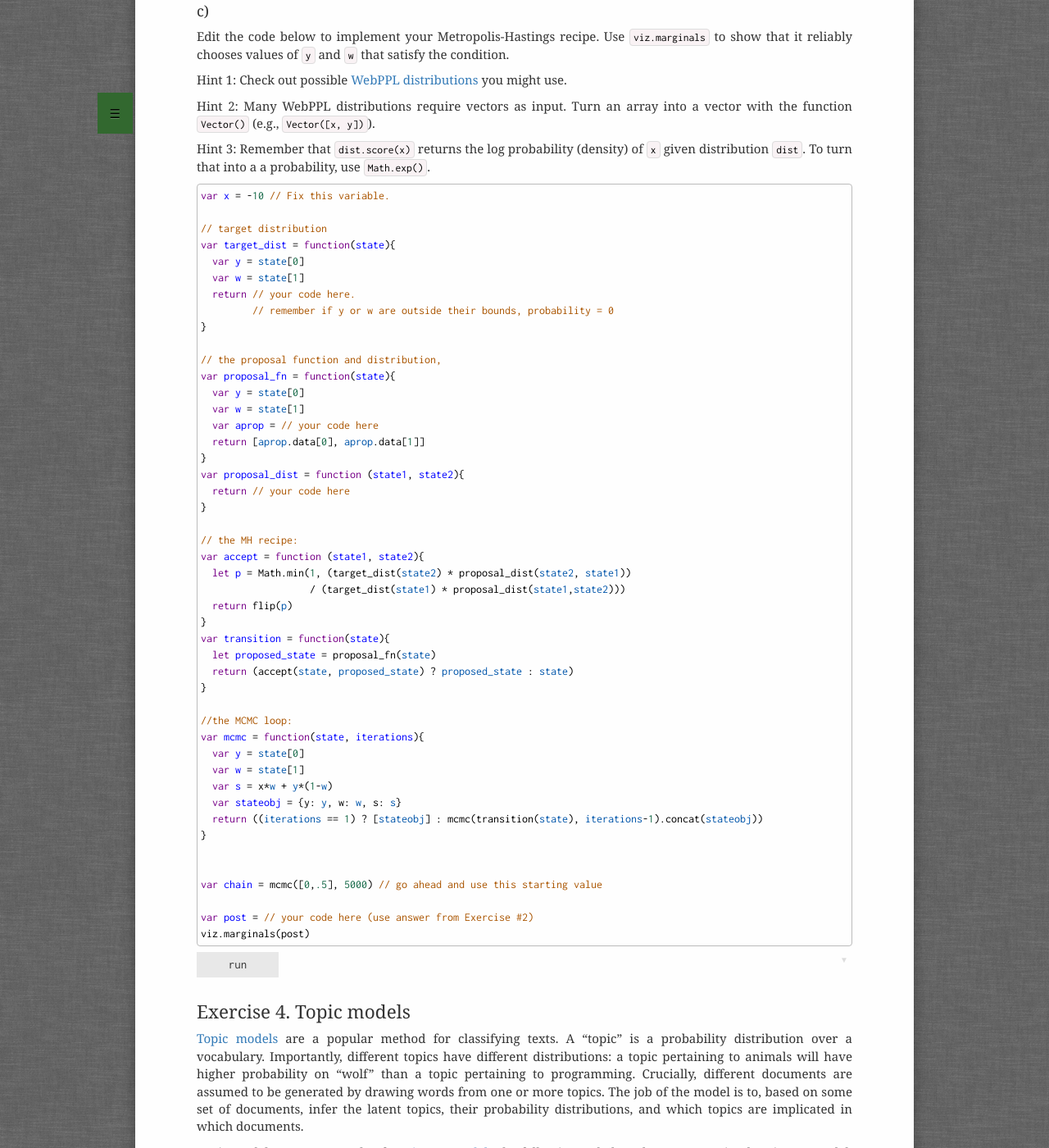
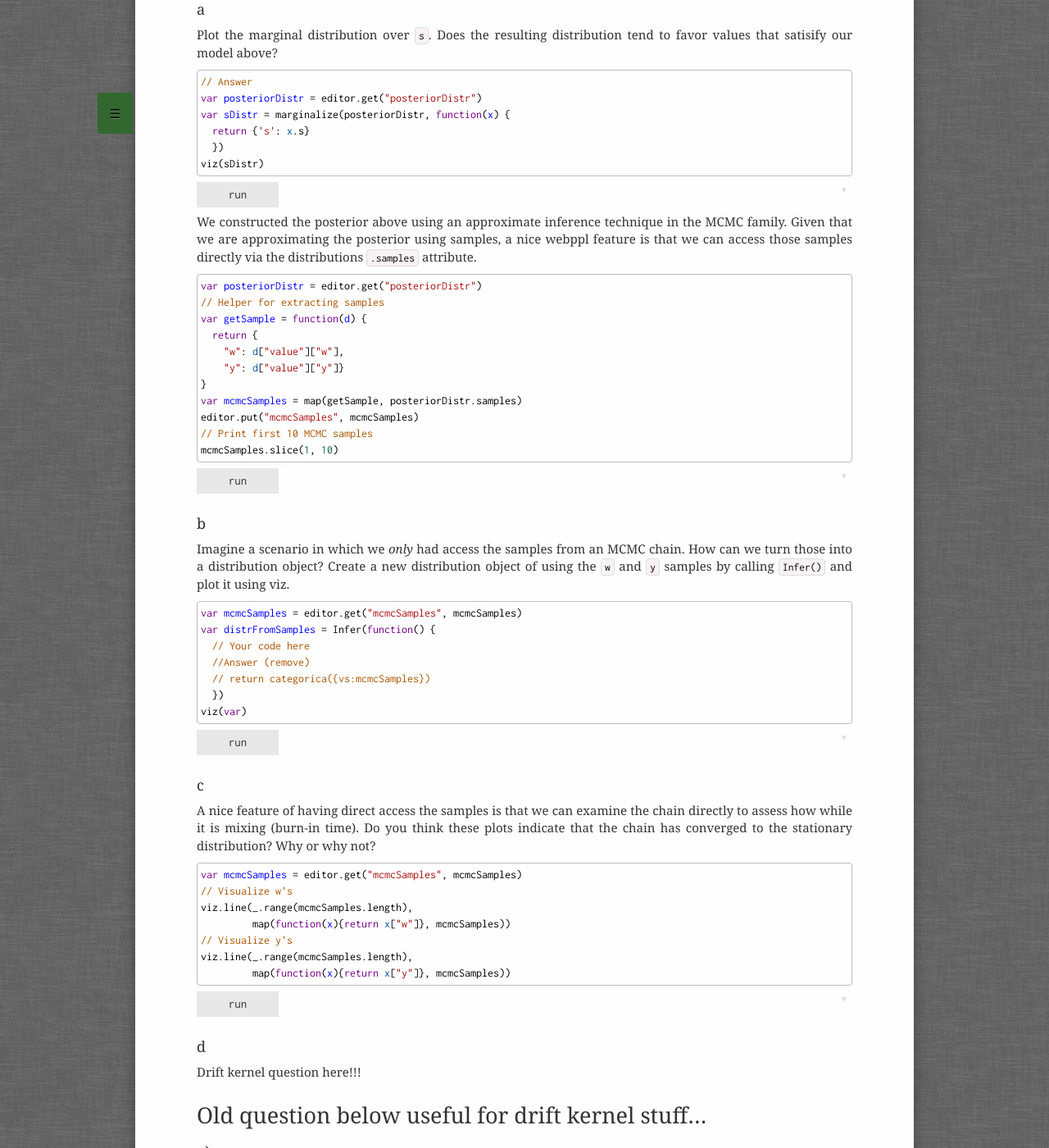
Before and after one commit to probmods/probmods2, a Jekyll site: the page built from exercises/inference-algorithms.md, in a window 1280 px wide and 1400 px high, scrolled down 2096 px. Shown: the whole window at 82% size. Built offline with Jekyll 4.4.1, drawn with Linux system fonts in a browser that asks for light colours; a script that is not in the unit is left out; some of the changed text lies outside the part shown.

Commit message:
addl changes to question to with functionality RH and BP talked about. still need to implement / motivate driftKernel stuff.

````diff
--- a/exercises/inference-algorithms.md
+++ b/exercises/inference-algorithms.md
@@ -54,31 +54,101 @@
 
 ## Exercise 2. Properties and pitfalls of Metropolis-Hastings
 
-Consider this very simple model that chooses `y` and `w` such that `-10 * w + y * (1 - w)` is as close as possible to `0`:
+
+Consider this very simple model that chooses `y` and `w` such that `-10 * w + y * (1 - w)` is as close as possible to `0`.
+
+### `TODO` motivate why we're interested in this relationship between `y` and `w`...
 
 ~~~~
-var p = function(x,y,w){
+var likelihood = function(x,y,w){
   return Gaussian({mu: 0, sigma:0.1}).score(x*w + y*(1-w))
 }
 
-var mymodel = function(){
+var model = function(){
   var x = -10
   var y = uniform(-100,100)
   var w = dirichlet(Vector([1,1])).data[0]
-  factor(p(x,y,w))
+  factor(likelihood(x,y,w))
   return {y: y, w: w, s: x*w + y*(1-w)}
 }
 
-var post = Infer({
+var posteriorDistr = Infer({
   method: 'MCMC',
   samples: 5000,
   lag: 100,
-}, mymodel);
+}, model);
 
-viz.marginals(post)
+editor.put("posteriorDistr", posteriorDistr)
 ~~~~
 
-By looking at the marginal distribution of `s`, we can see that `Infer()` tends to choose values of `y` and `w` that satisfy our condition.
+Let's plot the joint distribution over over `y` and `w`. Given that they are related by our model this distribution seems reasonable.
+
+~~~~
+var posteriorDistr = editor.get("posteriorDistr")
+var xyDistr = marginalize(posteriorDistr, function(x) {
+  return {'y': x.y, 'w': x.w}
+  })
+viz(xyDistr)
+~~~~
+
+### a
+Plot the marginal distribution over `s`.  Does the resulting distribution tend to favor values that satisify our model above?
+
+~~~~
+// Answer
+var posteriorDistr = editor.get("posteriorDistr")
+var sDistr = marginalize(posteriorDistr, function(x) {
+  return {'s': x.s}
+  })
+viz(sDistr)
+~~~~
+
+We constructed the posterior above using an approximate inference technique in the MCMC family. Given that we are approximating the posterior using samples, a nice webppl feature is that we can access those samples directly via the distributions `.samples` attribute.
+~~~~
+var posteriorDistr = editor.get("posteriorDistr")
+// Helper for extracting samples
+var getSample = function(d) {
+  return {
+    "w": d["value"]["w"],
+    "y": d["value"]["y"]}
+}
+var mcmcSamples = map(getSample, posteriorDistr.samples)
+editor.put("mcmcSamples", mcmcSamples)
+// Print first 10 MCMC samples
+mcmcSamples.slice(1, 10)
+~~~~
+
+### b
+Imagine a scenario in which we *only* had access the samples from an MCMC chain. How can we turn those into a distribution object? Create a new distribution object of using the `w` and `y` samples by calling `Infer()` and plot it using viz.
+~~~~
+var mcmcSamples = editor.get("mcmcSamples", mcmcSamples)
+var distrFromSamples = Infer(function() {
+  // Your code here
+  //Answer (remove)
+  // return categorica({vs:mcmcSamples})
+  })
+viz(var)
+~~~~
+
+### c
+A nice feature of having direct access the samples is that we can examine the chain directly to assess how while it is mixing (burn-in time). Do you think these plots indicate that the chain has converged to the stationary distribution? Why or why not?
+~~~~
+var mcmcSamples = editor.get("mcmcSamples", mcmcSamples)
+// Visualize w's
+viz.line(_.range(mcmcSamples.length),
+         map(function(x){return x["w"]}, mcmcSamples))
+// Visualize y's
+viz.line(_.range(mcmcSamples.length),
+         map(function(x){return x["y"]}, mcmcSamples))
+~~~~
+
+### d
+
+Drift kernel question here!!!
+
+
+# Old question below useful for drift kernel stuff...
+
 
 ### a)
 
@@ -87,165 +157,3 @@
 ### b)
 
 Describe a proposal distribution that you could use for Metropolis-Hastings inference for this model. Show that it satisfies the necessary conditions.
-
-### c)
-
-Edit the code below to implement your Metropolis-Hastings recipe. Use `viz.marginals` to show that it reliably chooses values of `y` and `w` that satisfy the condition.
-
-Hint 1: Check out possible [WebPPL distributions](https://webppl.readthedocs.io/en/master/distributions.html) you might use.
-
-Hint 2: Many WebPPL distributions require vectors as input. Turn an array into a vector with the function `Vector()` (e.g., `Vector([x, y])`).
-
-Hint 3: Remember that `dist.score(x)` returns the log probability (density) of `x` given distribution `dist`. To turn that into a a probability, use `Math.exp()`.
-
-~~~~
-var x = -10 // Fix this variable.
-
-// target distribution
-var target_dist = function(state){
-  var y = state[0]
-  var w = state[1]
-  return // your code here.
-         // remember if y or w are outside their bounds, probability = 0
-}
-
-// the proposal function and distribution,
-var proposal_fn = function(state){
-  var y = state[0]
-  var w = state[1]
-  var aprop = // your code here
-  return [aprop.data[0], aprop.data[1]]
-}
-var proposal_dist = function (state1, state2){
-  return // your code here
-}
-
-// the MH recipe:
-var accept = function (state1, state2){
-  let p = Math.min(1, (target_dist(state2) * proposal_dist(state2, state1))
-                   / (target_dist(state1) * proposal_dist(state1,state2)))
-  return flip(p)
-}
-var transition = function(state){
-  let proposed_state = proposal_fn(state)
-  return (accept(state, proposed_state) ? proposed_state : state)
-}
-
-//the MCMC loop:
-var mcmc = function(state, iterations){
-  var y = state[0]
-  var w = state[1]
-  var s = x*w + y*(1-w)
-  var stateobj = {y: y, w: w, s: s}
-  return ((iterations == 1) ? [stateobj] : mcmc(transition(state), iterations-1).concat(stateobj))
-}
-
-
-var chain = mcmc([0,.5], 5000) // go ahead and use this starting value
-
-var post = // your code here (use answer from Exercise #2)
-viz.marginals(post)
-~~~~
-
-
-## Exercise 4. Topic models
-
-[Topic models](https://en.wikipedia.org/wiki/Topic_model) are a popular method for classifying texts. A "topic" is a probability distribution over a vocabulary. Importantly, different topics have different distributions: a topic pertaining to animals will have higher probability on "wolf" than a topic pertaining to programming. Crucially, different documents are assumed to be generated by drawing words from one or more topics. The job of the model is to, based on some set of documents, infer the latent topics, their probability distributions, and which topics are implicated in which documents.
-
-Topic models are an example of a [mixture model](11-mixture-models.html). The following code box shows a very simple mixture model, in which each data point was generated by one of three Gaussian distributions, each with its own mean and standard deviation. The variable `weights` represents the relative proportion of data generated by each Gaussian. For instance, the first Gaussian generates 40% of the data. We can use MCMC to recover the means, standard deviations, and weights.
-
-~~~~
-var mus = [-2, 0, 2];
-var sigmas = [0.25, 1, 0.5];
-var weights = [0.4, 0.1, 0.5];
-
-var data = repeat(100, function() {
-  var i = discrete(weights);
-  return gaussian(mus[i], sigmas[i]);
-});
-
-var gaussianMixtureModel = function() {
-  var weights = dirichlet(Vector([1, 1, 1]));
-  var mus = repeat(3, function() { return gaussian(0, 1); });
-  var sigmas = repeat(3, function() { return Math.exp(gaussian(0, 1)); });
-  map(function(d) {
-    var i = discrete(weights);
-    factor(Gaussian({mu: mus[i], sigma: sigmas[i]}).score(d));
-  }, data);
-  return {mus: mus, sigmas: sigmas, weights: weights};
-};
-
-var post = Infer({
-  method: 'MCMC',
-  steps: 1000
-}, gaussianMixtureModel);
-
-print(sample(post))
-~~~~
-
-Note that the order of the Gaussians returned by `post` won't necessarily be the same as in `mus`. Thus, we may see a result like this:
-
-```
-{"mus":[2.0588258375411383,-1.502841653870516,-0.3507690954089829],"sigmas":[0.7751841178726206,0.8098945135050652,1.411033688748035],"weights":{"dims":[3,1],"length":3,"data":{"0":0.12358930290684293,"1":0.35801309847048407,"2":0.5183975986226731}}}
-```
-
-The Gaussian with the mean near `2` is listed first rather than last. You may see a different ordering. We return to this issue in (b) and (c), below.
-
-### a)
-
-In the model below, we are presented with six very boring texts. Implement a topic model that will infer the probability distribution across words for each of two topics.
-
-~~~~
-var vocabulary = ['DNA', 'evolution', 'parsing', 'phonology'];
-var eta = ones([vocabulary.length, 1])
-
-var numTopics = 2
-var alpha = ones([numTopics, 1])
-
-var corpus = [
-  'DNA evolution DNA evolution DNA evolution DNA evolution DNA evolution'.split(' '),
-  'DNA evolution DNA evolution DNA evolution DNA evolution DNA evolution'.split(' '),
-  'DNA evolution DNA evolution DNA evolution DNA evolution DNA evolution'.split(' '),
-  'parsing phonology parsing phonology parsing phonology parsing phonology parsing phonology'.split(' '),
-  'parsing phonology parsing phonology parsing phonology parsing phonology parsing phonology'.split(' '),
-  'parsing phonology parsing phonology parsing phonology parsing phonology parsing phonology'.split(' ')
-]
-
-var model = function() {
-
-  var topics = repeat(numTopics, function() {
-    return T.toScalars(dirichlet({alpha: eta}))
-  })
-
-  mapData({data: corpus}, function(doc) {
-
-  		// your code here
-
-    })
-  })
-
-  return topics
-}
-
-var results = // your code here
-
-//plot expected probability of each word, for each topic:
-print("Topic 1:")
-viz.bar(vocabulary, map(function(i) {return expectation(results, function(v) {return v[0][i]})}, _.range(vocabulary.length)))
-print("Topic 2:")
-viz.bar(vocabulary, map(function(i) {return expectation(results, function(v) {return v[1][i]})}, _.range(vocabulary.length)))
-~~~~
-
-### b)
-
-Run your code from (a) several times. You should see that sometimes Topic 1 favors the words 'DNA' and 'evolution' and Topic 2 favors 'parsing' and 'phonology'. Other times, this is reversed, with Topic 1 favoring 'parsing' and 'phonology' and Topic 2 favoring 'DNA' and 'evolution'.
-
-Why is this?
-
-### c)
-
-If we ran MCMC on the model in (a) for an infinite amount of time, we would no longer see a distinction between Topic 1 and Topic 2. Why?
-
-Given the answer to that question, why does our model in (a) seem to work?
-
-HINT: We do not need to run our initial mixture model example above nearly as long to get the same effect. This is why we printed samples from the distribution.
````
